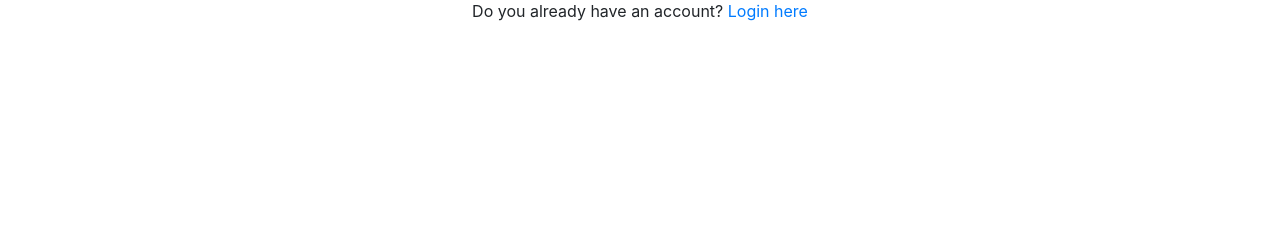
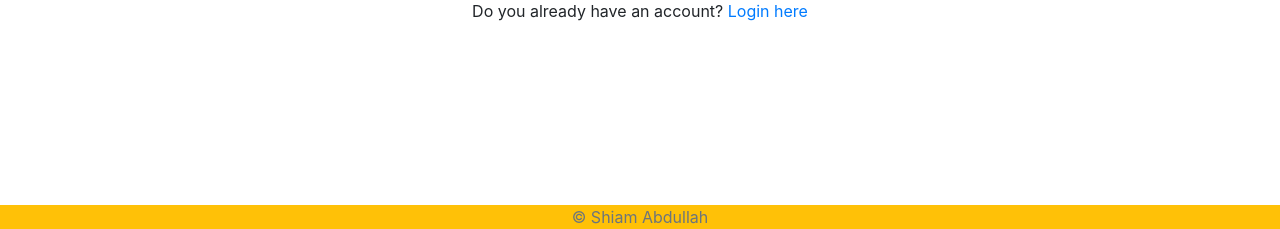
Before and after one commit to shiamabdullah/todo_hut, a Django app: page /signup/ in a window 1280 px wide. Shown: the part 571-800 px from the top of the page. Run offline with Django 3.2, Linux system fonts and the light colour scheme; some libraries are stand-ins or nearby versions.

```diff
--- a/todo/templates/todo/base.html
+++ b/todo/templates/todo/base.html
@@ -87,6 +87,16 @@
 
     <div class="container">{% block content %}{% endblock %}</div>
 
+
+    <div class="container">
+      <footer class="fixed-bottom text-center bg-warning">
+
+        <a class="text-muted" href="https://shiam-portfolio.netlify.app/">
+          © Shiam Abdullah
+        </a>
+
+      </footer>
+    </div>
     <!-- Optional JavaScript -->
     <!-- jQuery first, then Popper.js, then Bootstrap JS -->
     <script
```
Also changed, not shown: todo/templates/todo/completedtodos.html (+4 -7 lines).
